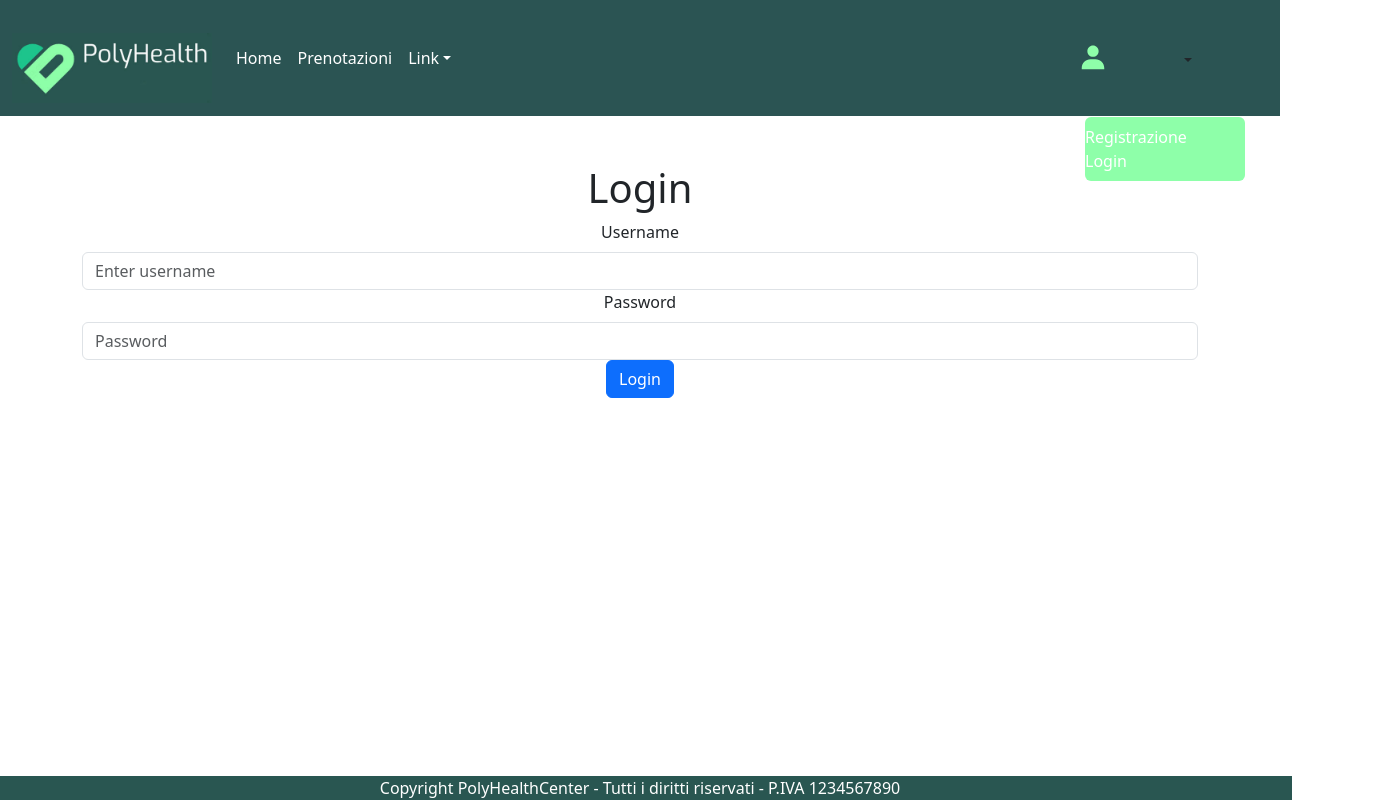
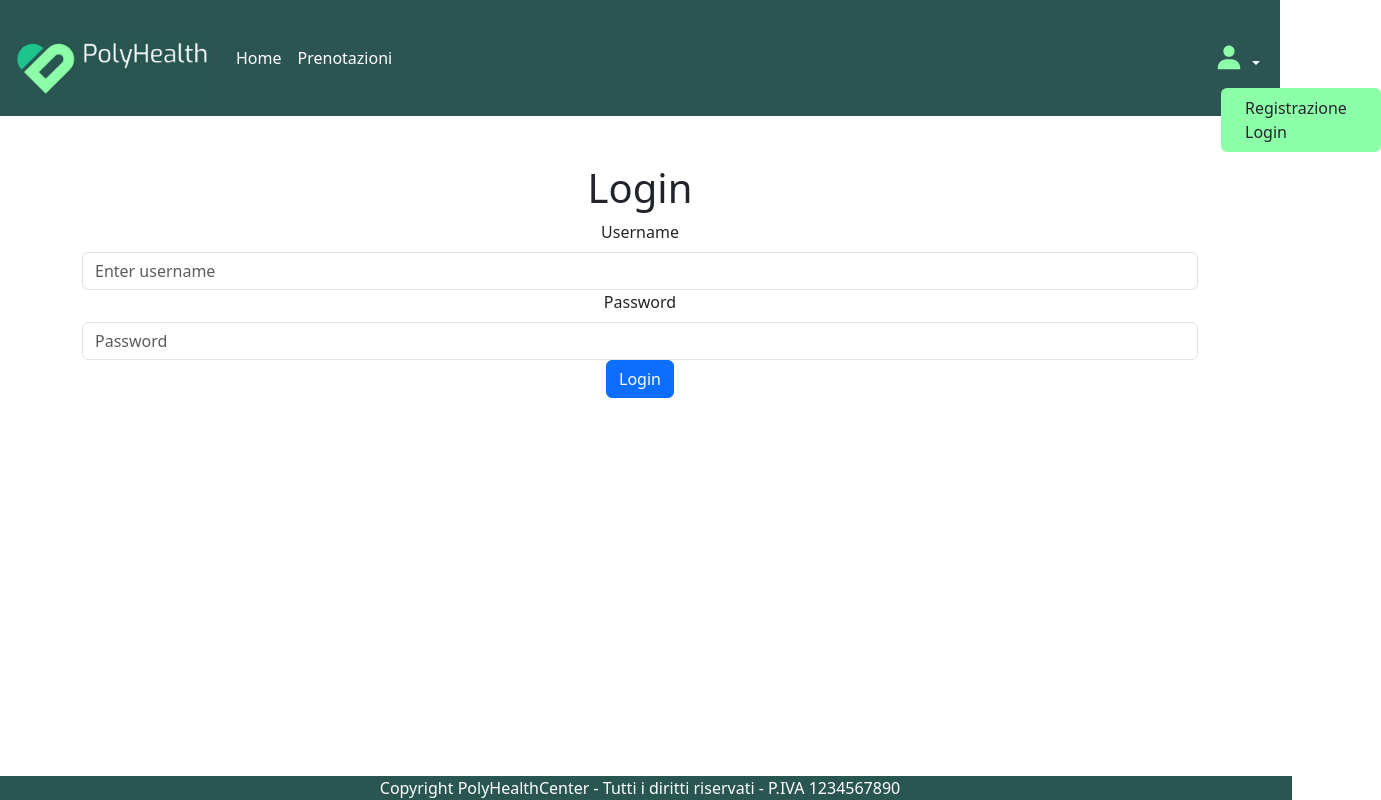
Before and after one commit to eleonoramattera/polyhealthcenter_frontend, a React (Create React App) app: page /login in a window 1280 px wide. Both pictures are taken after a click on the button 1264 px from the left and 58 px from the top of the page. Shown: the whole page, 1381 px wide, since content can reach past the window. Built offline with nearby package versions, Linux system fonts and the light colour scheme.

Commit message:
fix navbar

```diff
--- a/src/components/CustomNav.jsx
+++ b/src/components/CustomNav.jsx
@@ -28,26 +28,30 @@ function CustomNav() {
             <Link className={`nav-link ${location.pathname === "/" ? "active" : ""}`} to="/prenotazioni">
               Prenotazioni
             </Link>
-            <NavDropdown title="Link" id="navbarScrollingDropdown">
-              <NavDropdown.Item href="#action3">Action</NavDropdown.Item>
-              <NavDropdown.Item href="#action4">Another action</NavDropdown.Item>
+            {/* <NavDropdown title="About Us" id="navbarScrollingDropdown">
+              <NavDropdown.Item href="#action3">Chi Siamo</NavDropdown.Item>
+              <NavDropdown.Item href="#action4">Dove Siamo</NavDropdown.Item>
               <NavDropdown.Divider />
               <NavDropdown.Item href="#action5">Something else here</NavDropdown.Item>
             </NavDropdown>
-            {/*<Nav.Link href="#" disabled>
+            <Nav.Link href="#" disabled>
               Link
              </Nav.Link>*/}
           </Nav>
-
+          <Nav className=" my-2 my-lg-0 " style={{ maxHeight: "100px" }} navbarScroll>
             <BiSolidUser style={{ color: "#8effa9", fontSize: "30px", marginLeft: "10px" }} />
             <NavDropdown id="navbarScrollingDropdown">
-            <Link className={`nav-link ${location.pathname === "/" ? "active" : ""}`} to="/registrazione">
+              <div>
+                {/*className={`nav-link ${location.pathname === "/" ? "active" : ""}`}*/}
+                <Link className="text-dark text-decoration-none ms-4 " to="/registerpage">
                   Registrazione
                 </Link>
-            <Link className={`nav-link ${location.pathname === "/" ? "active" : ""}`} to="/login">
+              </div>
+              <Link className="text-dark text-decoration-none ms-4" to="/login">
                 Login
               </Link>
             </NavDropdown>
+          </Nav>
         </Navbar.Collapse>
       </Container>
     </Navbar>
```
Lines whose indentation alone changed are shown as unchanged.
